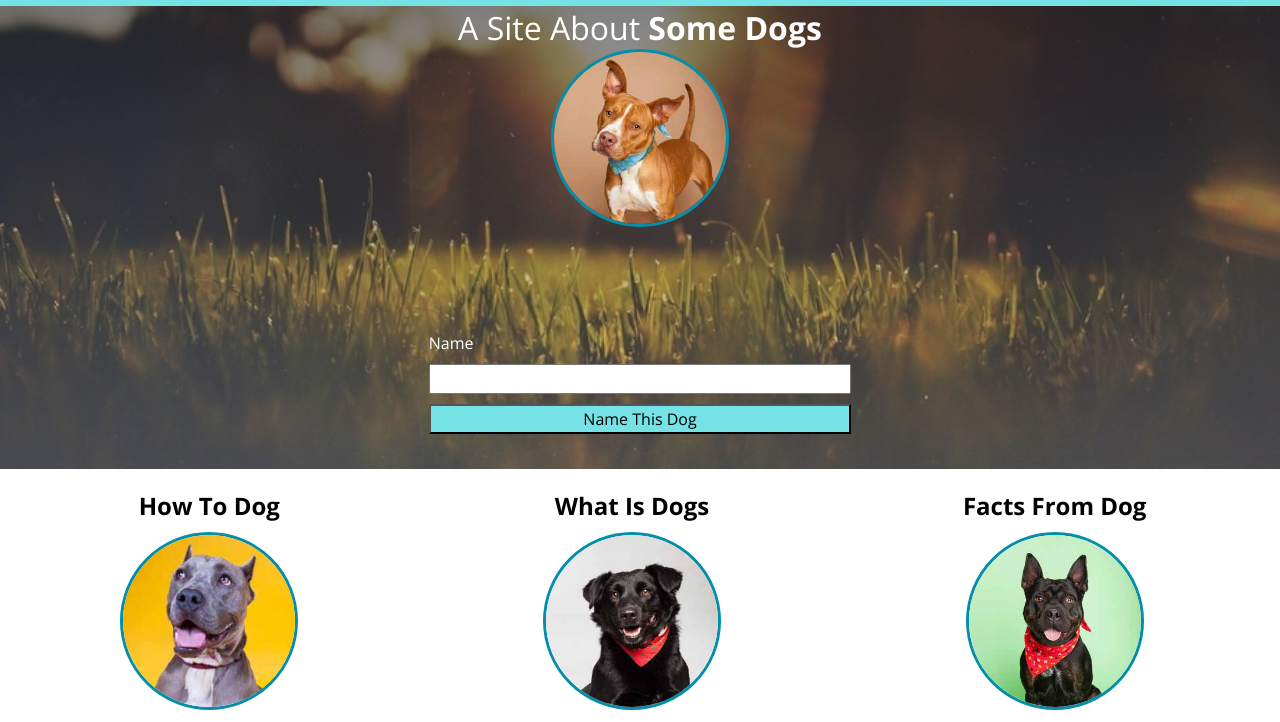
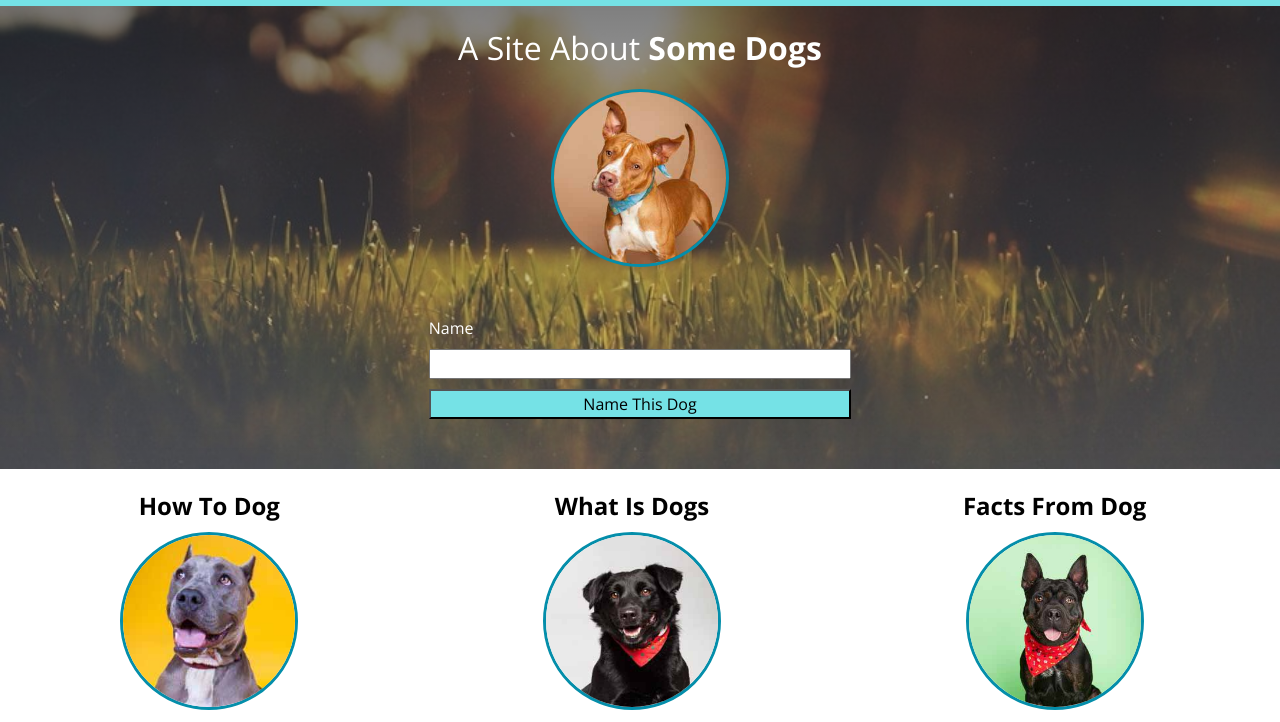
Before and after one commit to ericwm76/dog-party, a plain HTML site: page index.html in a window 1280 px wide. Shown: the part 57-779 px from the top of the page. Drawn offline with nearby package versions, Linux system fonts and the light colour scheme.

Commit message:
Adjust padding on comp 1

```diff
--- a/styles1.css
+++ b/styles1.css
@@ -61,6 +61,7 @@ h1 {
 	color: #ffffff;
 	font-weight: normal;
 	margin: 0 10px;
+	padding: 20px;
 }
 
 .dog1 {
@@ -74,7 +75,7 @@ h1 {
 form {
 	margin: auto;
 	position: relative;
-	top: 100px;
+	top: 45px;
 	text-align: left;
 	width: 33%;
 }
```
